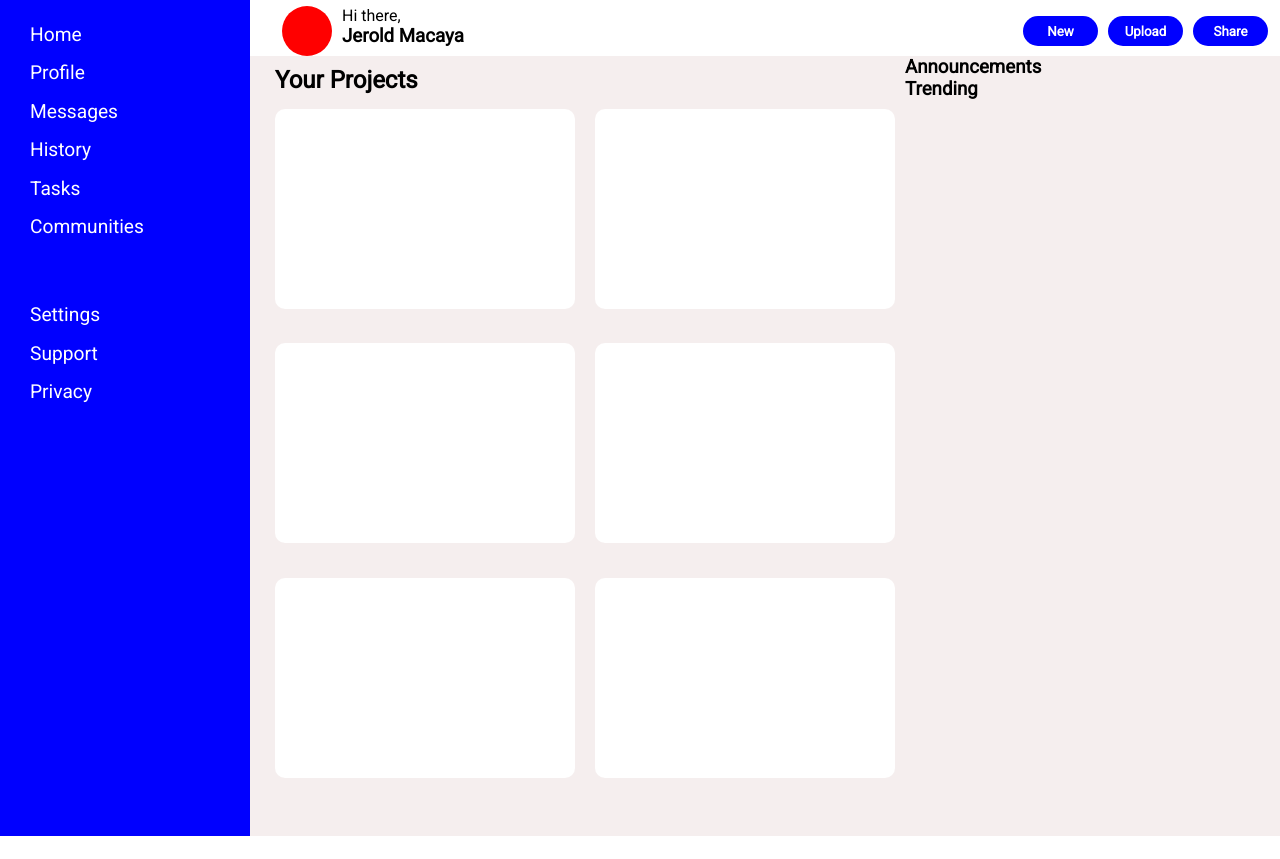
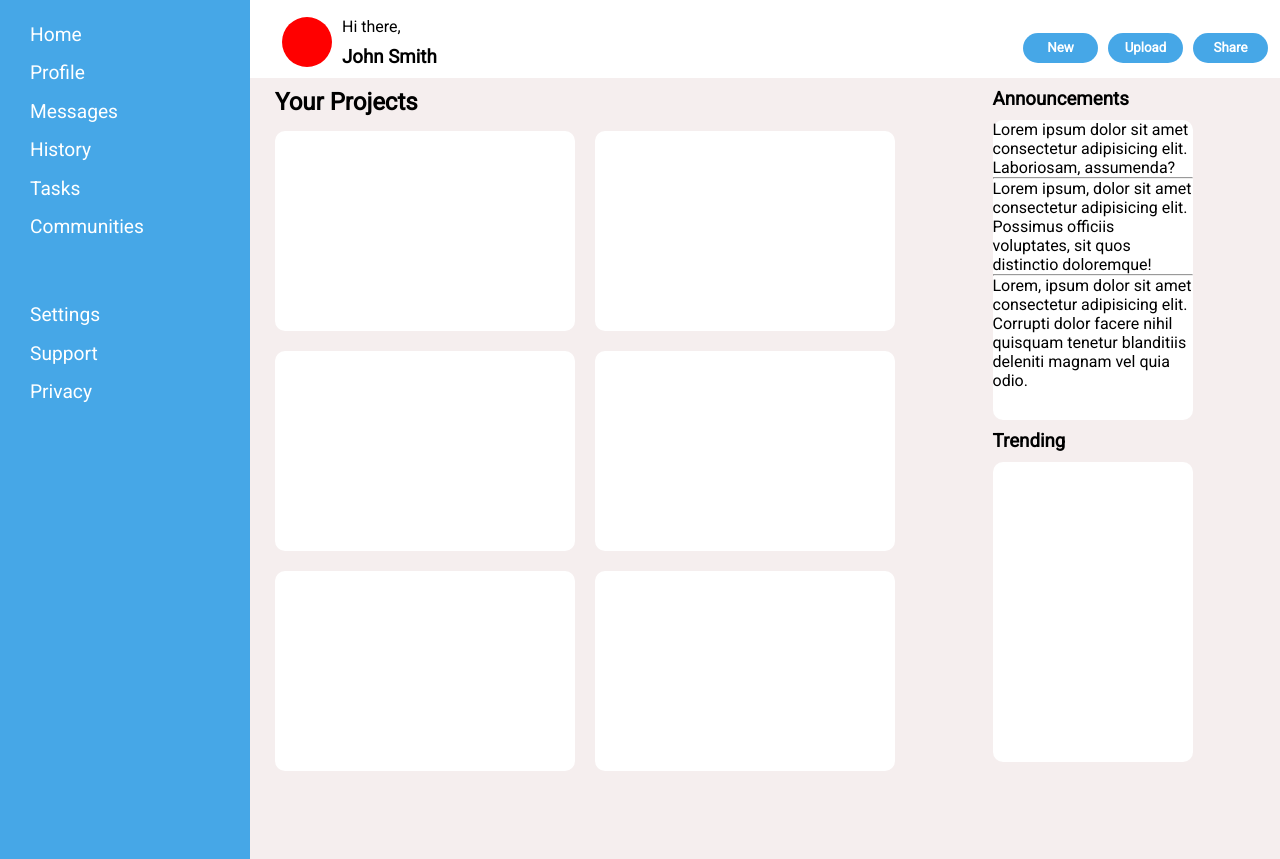
Before and after one commit to MochaDreamboat/Admin-Dashboard, a plain HTML site: page index.html in a window 1280 px wide. Shown: the part 64-923 px from the top of the page. Before the commit the page ends 900 px from the top, so only its background shows below. Drawn offline with Linux system fonts and the light colour scheme.

Commit message:
Tweaked project size/grid features. Amended/adjusted announcements and trending section.

```diff
--- a/index.html
+++ b/index.html
@@ -40,12 +40,12 @@
             </div>
             <div id="profileAndNotifications">
                 <img src="bell-svgrepo-com.svg">
-                <p>Jerold Macaya</p>
+                <p>John Smith</p>
             </div>
             <div id="greetings">
                 <div class="icon_placeholder"></div>
                 <p>Hi there,</p>
-                <h3>Jerold Macaya</h3>
+                <h3>John Smith</h3>
             </div>
             <div id="fileOptions">
                 <button>New</button>
@@ -64,15 +64,22 @@
                     <div class="project"></div>
                     <div class="project"></div>
                     <div class="project"></div>
+                    <div class="project"></div>
+                    <div class="project"></div>
+                    <div class="project"></div>
                 </div>
             </div>
             <div class="announcementsAndTrending">
                 <h3>Announcements</h3>
                 <div id="announcements">
-
+                    <p>Lorem ipsum dolor sit amet consectetur adipisicing elit. Laboriosam, assumenda?</p>
+                    <hr>
+                    <p>Lorem ipsum, dolor sit amet consectetur adipisicing elit. Possimus officiis voluptates, sit quos distinctio doloremque!</p>
+                    <hr>
+                    <p>Lorem, ipsum dolor sit amet consectetur adipisicing elit. Corrupti dolor facere nihil quisquam tenetur blanditiis deleniti magnam vel quia odio.</p>
                 </div>
+                <h3>Trending</h3>
                 <div class="trending">
-                    <h3>Trending</h3>
                 </div>
 
 
--- a/styles.css
+++ b/styles.css
@@ -22,8 +22,8 @@ button {
     height: 30px;
     width: 75px;
     border-style: none;
-    border-radius: 25px;
-    background-color: blue;
+    border-radius: 30px;
+    background-color: rgba(43, 154, 228, 0.87);
     color: white;
     font-weight: 600;
 }
@@ -37,7 +37,7 @@ button {
 }
 
 #dashboard {
-    background-color: blue;
+    background-color: rgba(43, 154, 228, 0.87);
     grid-column: 1;
     grid-row: 1 / 3;
     display: flex;
@@ -131,9 +131,9 @@ button {
     overflow: auto;
     box-sizing: border-box;
     display: grid;
-    height: 100%;
+    height: 640px;
     grid-template-columns: repeat(2, 300px);
-    grid-template-rows: repeat(autofit, 1fr);
+    grid-template-rows: repeat(3, 200px);
     gap: 20px;
     margin-top: 15px;
 }
@@ -143,3 +143,21 @@ button {
     background-color: white;
     border-radius: 10px;
 }
+
+.announcementsAndTrending {
+    justify-self: center;
+    align-self: center;
+}
+
+h3 {
+    display: border-box;
+    margin-top: 10px;
+    margin-bottom: 10px;
+}
+#announcements, .trending {
+    width: 200px;
+    height: 300px;
+    background-color: white;
+    border-radius: 10px;
+    margin-bottom: 10px;
+}
```
